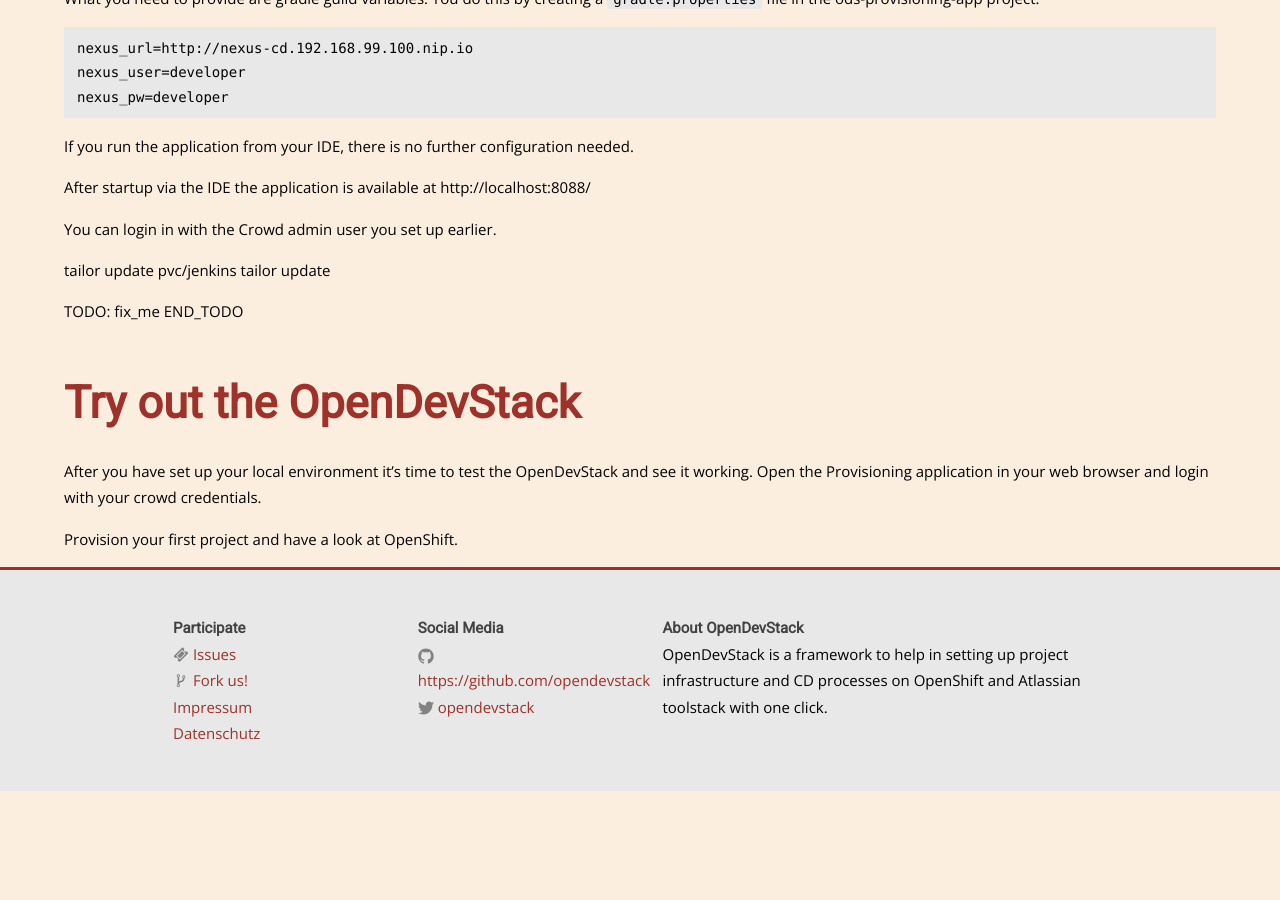
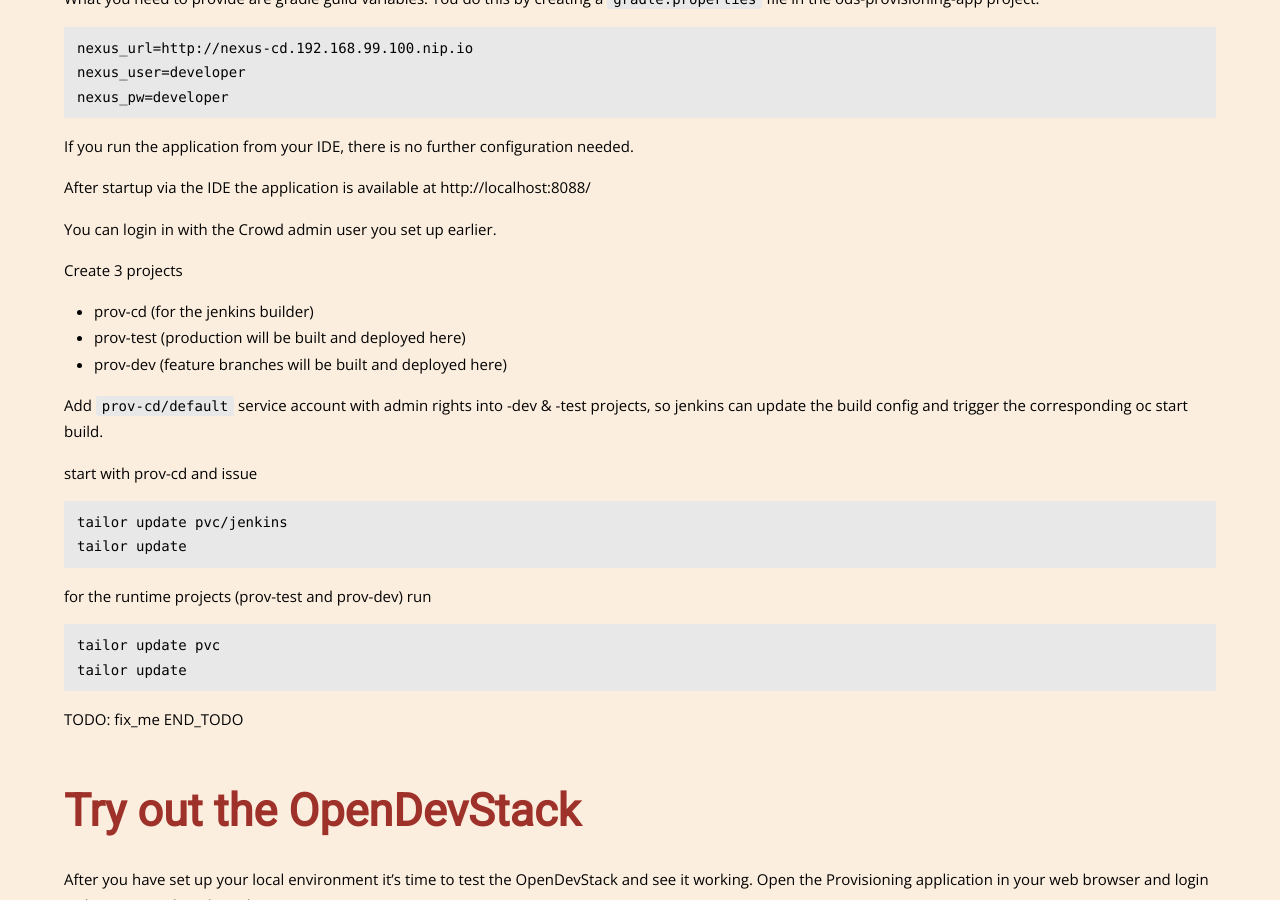
Before and after one commit to opendevstack/opendevstack.github.io, a Jekyll site: the page built from doc/getting-started.md, in a window 1280 px wide and 900 px high, scrolled down 25879 px. Built offline with Jekyll 4.4.1, drawn with Linux system fonts in a browser that asks for light colours; nearby versions of some CDN libraries; our own code applies the rules of GitHub Pages for plain Markdown files; before the commit the page ends 26670 px from its top, so only the background shows below that.

Commit message:
additions for provisioning app

````diff
--- a/doc/getting-started.md
+++ b/doc/getting-started.md
@@ -903,8 +903,24 @@
 
 You can login in with the Crowd admin user you set up earlier.
 
+Create 3 projects
+- prov-cd (for the jenkins builder)
+- prov-test (production will be built and deployed here)
+- prov-dev (feature branches will be built and deployed here)
+
+Add `prov-cd/default` service account with admin rights into -dev & -test projects, so jenkins can update the build config and trigger the corresponding oc start build.
+
+start with prov-cd and issue
+``` bash
 tailor update pvc/jenkins
 tailor update
+```
+
+for the runtime projects (prov-test and prov-dev) run
+``` bash
+tailor update pvc
+tailor update
+```
 
 TODO: fix_me END_TODO
 
````
